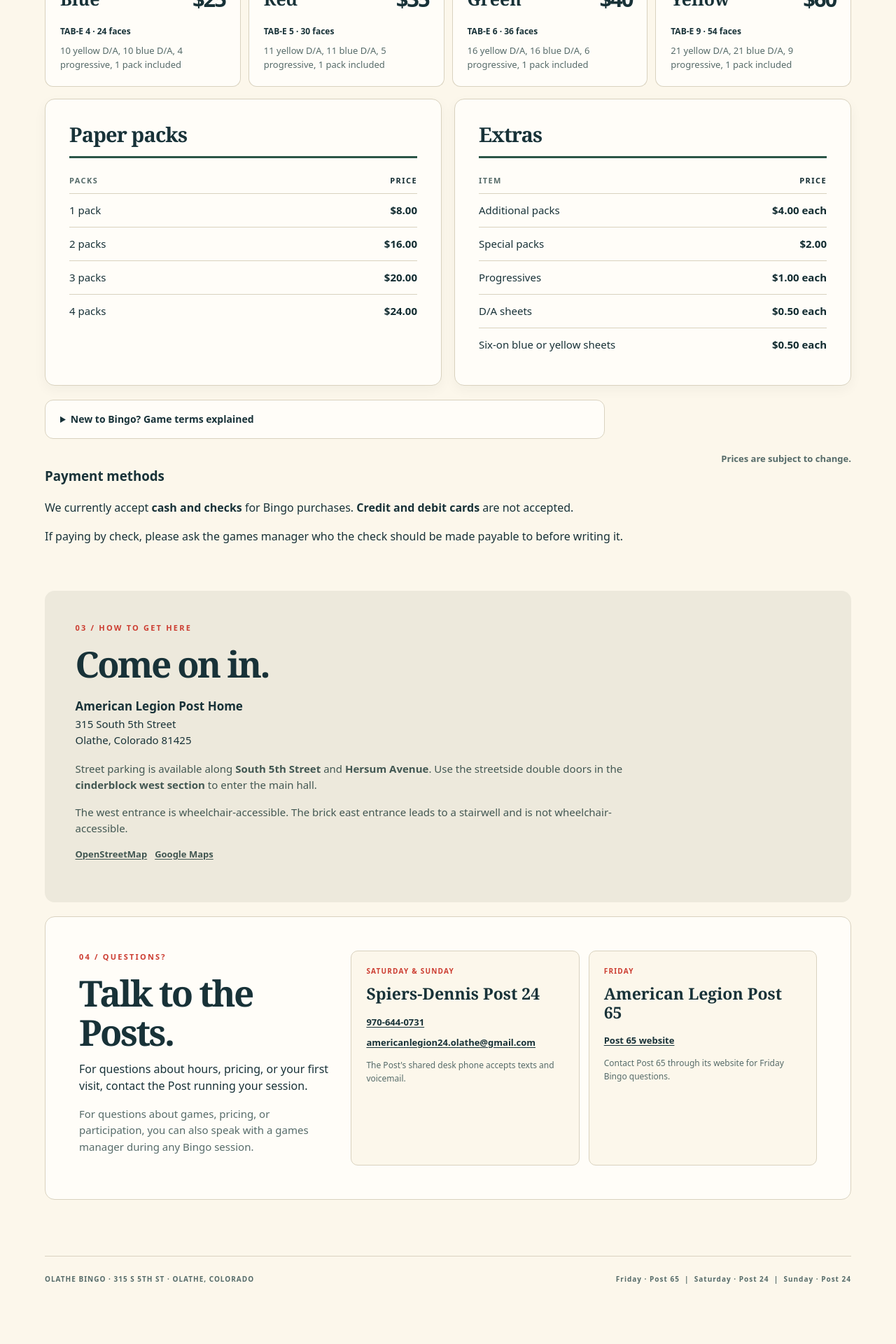
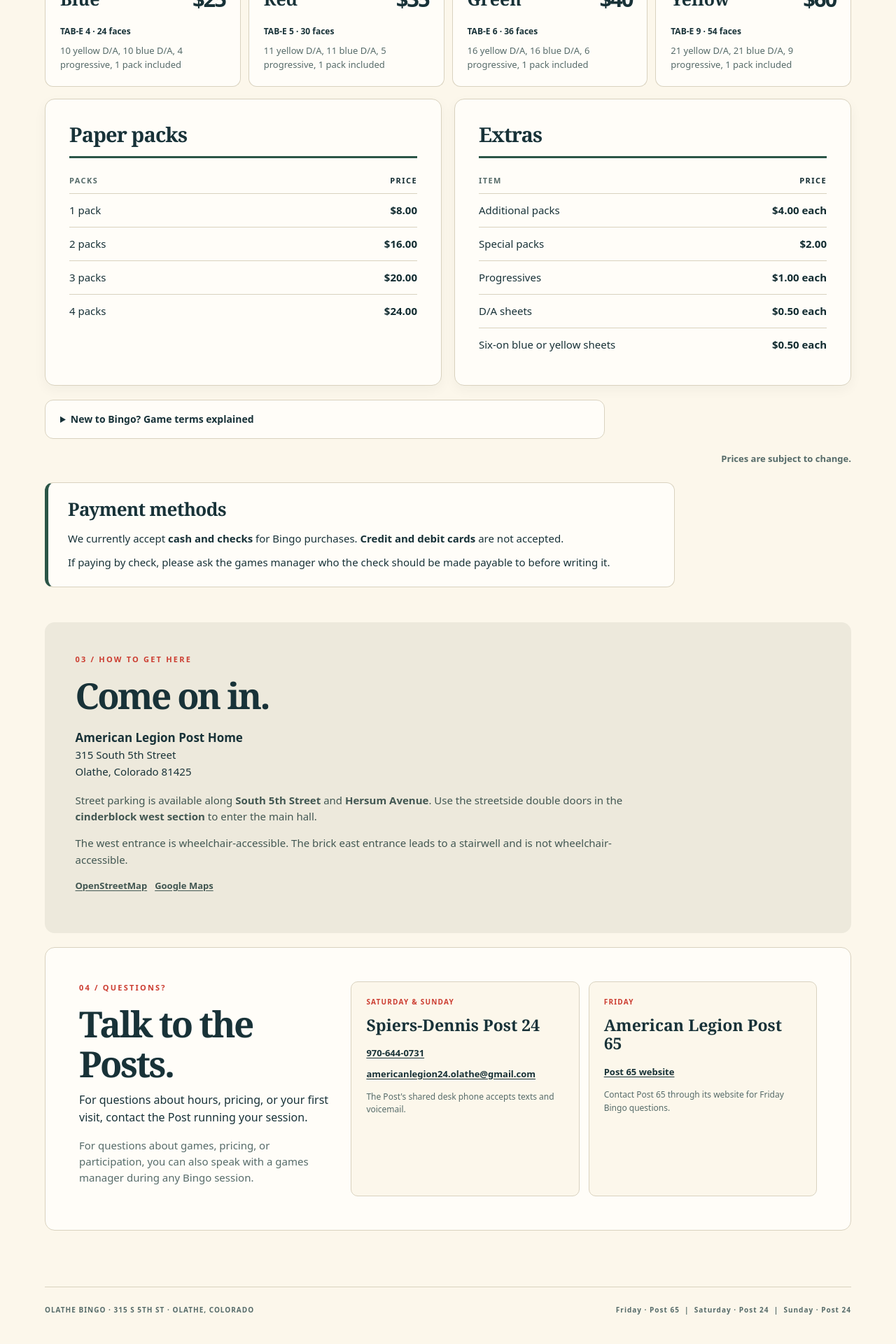
Before and after one commit to SPIERS-DENNIS-POST/spiers-dennis-post.github.io, a Jekyll site: the page built from donate/bingo/index.md, in a window 1280 px wide. Shown: the part 1509-3429 px from the top of the page at 70% size. Built offline with Jekyll 4.4.1, drawn with Linux system fonts in a browser that asks for light colours; before the commit the page ends 3384 px from its top, so only the background shows below that.

Commit message:
Style Bingo payment methods panel

```diff
--- a/assets/css/bingo.css
+++ b/assets/css/bingo.css
@@ -117,3 +117,8 @@ h2,h3,p{margin-top:0}
 .bingo-terms dt{font-weight:800}
 .bingo-terms dd{margin:0;color:var(--muted)}
 @media(max-width:660px){.bingo-paper-table tbody th{font-size:14px;padding:12px 0}.bingo-terms dl>div{grid-template-columns:1fr;gap:3px}}
+.bingo-payment{background:var(--paper);border:1px solid var(--line);border-left:5px solid var(--moss);border-radius:12px;padding:23px 28px;margin:24px 0 0;max-width:900px}
+.bingo-payment h3{font-family:Georgia,"Times New Roman",serif;font-size:26px;letter-spacing:-.025em;line-height:1.15;margin:0 0 14px}
+.bingo-payment p{font-size:15px;line-height:1.6;margin:0;color:var(--ink)}
+.bingo-payment p+p{margin-top:10px}
+@media(max-width:660px){.bingo-payment{padding:21px 20px}.bingo-payment h3{font-size:24px}}
```
